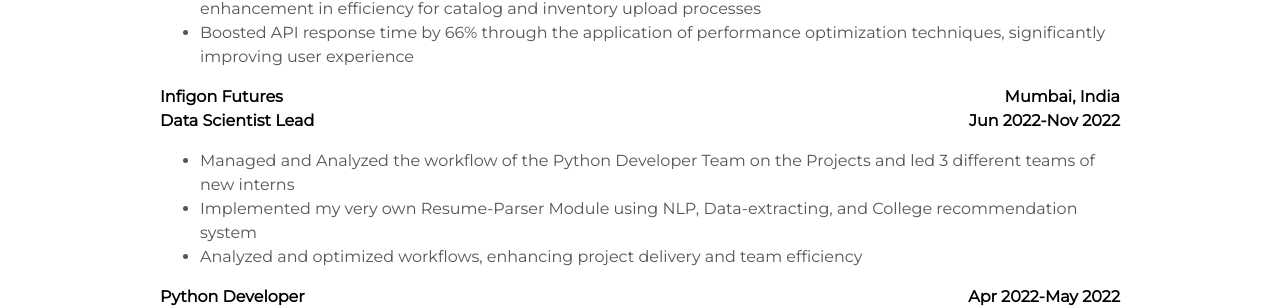
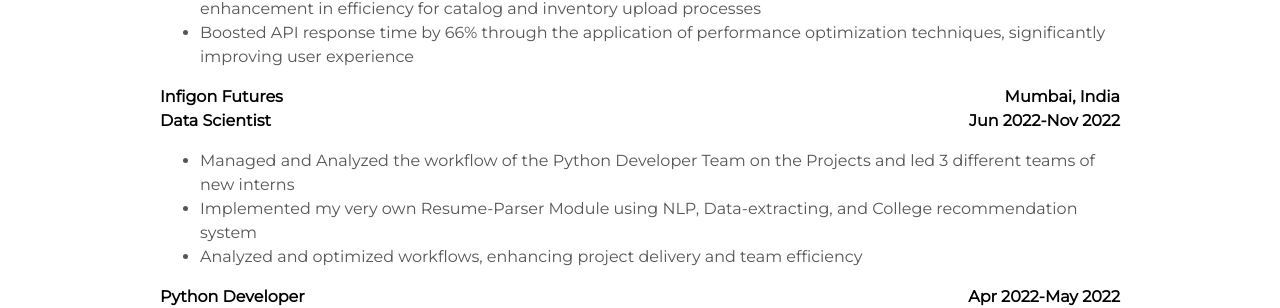
Before and after one commit to helloitsdaksh/portfolio, a Jekyll site: the page built from index.html, in a window 1280 px wide and 900 px high, scrolled down 5439 px. Shown: the part 149-457 px from the top of the window. Built offline with Jekyll 4.4.1, drawn with Linux system fonts in a browser that asks for light colours.

Commit message:
made changes to resume

```diff
--- a/_includes/resume.html
+++ b/_includes/resume.html
@@ -101,8 +101,7 @@
     </p>
     <p>
         <strong style="display: flex; justify-content: space-between">Infigon Futures<span>Mumbai, India</span></strong>
-        <strong style="display: flex; justify-content: space-between">Data Scientist
-            Lead<span>Jun 2022-Nov 2022</span></strong>
+        <strong style="display: flex; justify-content: space-between">Data Scientist<span>Jun 2022-Nov 2022</span></strong>
     <ul>
         <li>Managed and Analyzed the workflow of the Python Developer Team on the Projects and led 3 different teams of
             new interns
```
